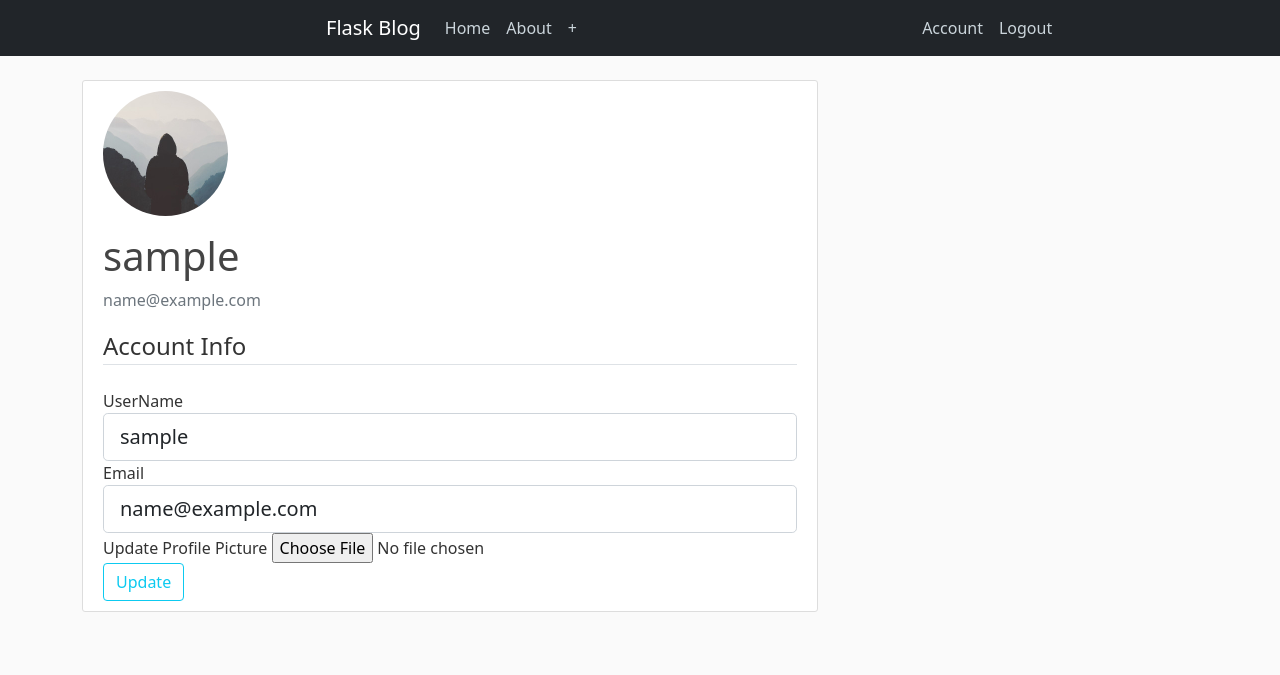
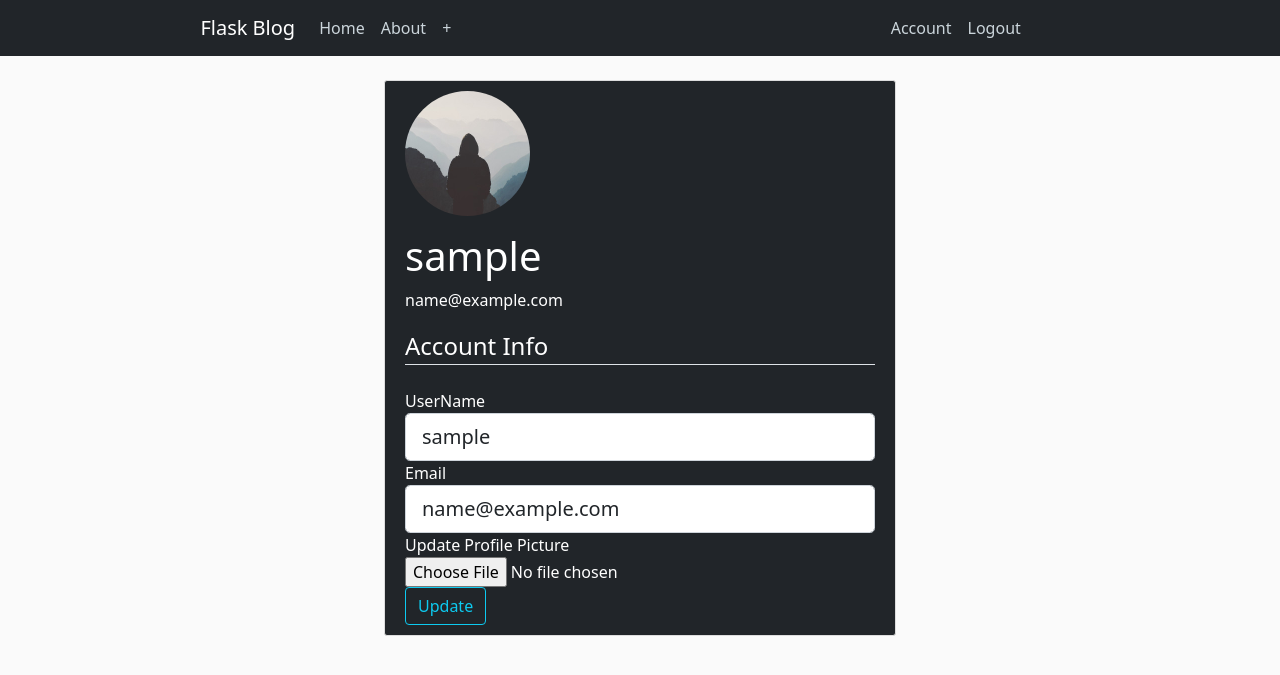
Before and after one commit to ian-hay/BlogWebApp, a Flask app: page /account in a window 1280 px wide. Shown: the top 675 px of the page. Run offline with Flask 2, Linux system fonts and the light colour scheme; the visitor is signed in with stand-in values (Sample User, id 1); data comes from the database, SQL or seed files in the repository; both versions use the stored data as it was after the commit; some libraries are stand-ins or nearby versions.

Commit message:
CSS layout update

```diff
--- a/app/static/posts.css
+++ b/app/static/posts.css
@@ -1,15 +1,20 @@
 .mysect{
-  margin-left: 25%;
+ margin-left: 15%;
 }
 .othersect{
   margin-right: 25%;
 }
-.sizes{
-    width: 200px;
 
+.post-user-photo{
+    margin-left: 5%;
 }
 
-.card-body .cardfix{
-    padding-left: 35px;
-    color: green;
+.post-position{
+    margin-left: 30%;
+    margin-right: 30%;
 }
+
+.post-user-photo-position{
+    margin-left: 2%;
+    margin-top:  2%;
+}
--- a/app/templates/about.html
+++ b/app/templates/about.html
@@ -1,5 +1,7 @@
 {% extends "layout.html" %}
 
 {% block content %}
+    <div class="post-position">
         <h1>About Page</h1>
+    </div>
 {% endblock content %}
--- a/app/templates/account.html
+++ b/app/templates/account.html
@@ -1,11 +1,11 @@
 {% extends "layout.html" %}
 {% block content %}
-    <div class="content-section">
+    <div class="content-section post-position text-white bg-dark">
       <div class="media">
         <img class="rounded-circle account-img" src="{{ image_file }}">
         <div class="media-body">
-          <h2 class="account-heading">{{ current_user.username }}</h2>
-          <p class="text-secondary">{{ current_user.email }}</p>
+          <h2 class="account-heading text-white">{{ current_user.username }}</h2>
+          <p class="text-secondary text-white">{{ current_user.email }}</p>
         </div>
       </div>
         <form method="POST" action="" enctype="multipart/form-data">
--- a/app/templates/create_post.html
+++ b/app/templates/create_post.html
@@ -1,6 +1,6 @@
 {% extends "layout.html" %}
 {% block content %}
-<div class="content-section">
+<div class="content-section post-position text-white bg-dark">
     <form method="POST" action="">
         {{ form.hidden_tag() }}
         <fieldset class="form-group">
--- a/app/templates/layout.html
+++ b/app/templates/layout.html
@@ -67,23 +67,20 @@
     </nav>
 </header>
 
-    <main role="main" class="container">
-        <div class="row">
-            <div class="col-md-8">
+
 {% with messages = get_flashed_messages(with_categories=true) %}
     {%  if messages %}
         {% for category, message in messages %}
-                        <div class="alert alert-{{ category }}">
+            <div class="alert alert-{{ category }} post-position">
                 {{ message }}
             </div>
         {% endfor %}
     {% endif %}
 {% endwith %}
+
+
 {%  block content %}{% endblock %}
-            </div>
 
-        </div>
-    </main>
 
    <script src="https://cdn.jsdelivr.net/npm/bootstrap@5.0.0-beta1/dist/js/bootstrap.bundle.min.js" integrity="sha384-ygbV9kiqUc6oa4msXn9868pTtWMgiQaeYH7/t7LECLbyPA2x65Kgf80OJFdroafW" crossorigin="anonymous"></script>
 </body>
--- a/app/templates/login.html
+++ b/app/templates/login.html
@@ -1,6 +1,6 @@
 {% extends "layout.html" %}
 {% block content %}
-    <div class="content-section">
+    <div class="content-section post-position text-white bg-dark">
         <form method="POST" action="">
             {{ form.hidden_tag() }}
             <fieldset class="form-group">
@@ -43,10 +43,11 @@
                 </small>
             </div>
         </form>
-    </div>
+
     <div class="border-top pt-3">
         <small class="text-muted">
             Need An Account? <a class="ml-2" href="{{ url_for('users.register') }}">Sign Up Now</a>
         </small>
     </div>
+    </div>
 {% endblock content %}
--- a/app/templates/post.html
+++ b/app/templates/post.html
@@ -1,6 +1,7 @@
 
 {% extends "layout.html" %}
 {% block content %}
+  <div class="post-position">
   <article class="media content-section">
     <img class="rounded-circle article-img" src="{{ url_for('static', filename='profile_pics/' + post.author.image_file) }}">
     <div class="media-body">
@@ -39,6 +40,6 @@
         <p class="article-content">{{ post.content }}</p>
     </div>
   </article>
-
+ </div>
 
 {% endblock content %}
--- a/app/templates/user_posts.html
+++ b/app/templates/user_posts.html
@@ -1,6 +1,7 @@
 
 {% extends "layout.html" %}
 {% block content %}
+    <div class="post-position">
     <h1 class="mb-3">Posts by {{ user.username }} ({{ posts.total }})</h1>
     {% for post in posts.items %}
         <div class="card text-white bg-dark mb-3">
@@ -28,4 +29,5 @@
         ...
       {% endif %}
     {% endfor %}
+    </div>
 {% endblock content %}
```
Also changed, not shown: app/templates/home.html (+13 -4 lines), app/templates/register.html (+4 -3 lines), app/site.db. Lines whose indentation alone changed are shown as unchanged.
